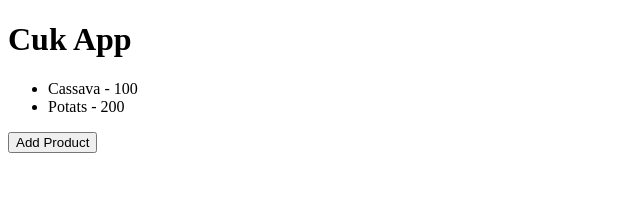
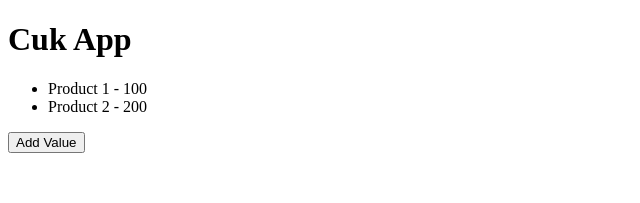
Before and after one commit to okellodaniel/Cuk, a React (Create React App) app in the folder client/: page / in a window 1280 px wide. Shown: the top 203 px of the page, without its empty margins (0-640 px from the left). Built offline with nearby package versions, Linux system fonts and the light colour scheme; no server answers.

Commit message:
Added cors

```diff
--- a/client/src/App.tsx
+++ b/client/src/App.tsx
@@ -1,11 +1,17 @@
-import { useState } from "react";
+import { useEffect, useState } from "react";
 
 function App() {
   // Creating a react hook (Storing in State)
   const [products, setProducts] = useState([
-    { name: 'Cassava', price: 100 },
-    { name: 'Potats', price: 200 }
+    { name: 'Product 1', price: 100 },
+    { name: 'Product 2', price: 200 }
   ])
+
+  useEffect(() => {
+    fetch("http://localhost:5106/api/products")
+      .then(response => response.json())
+      .then(data => setProducts(data))
+  }, [])
 
   // function addProduct() {
   //   setProducts([...products, { name: 'Potats', price: 344 }])
@@ -18,11 +24,11 @@ function App() {
     <div>
       <h1>Cuk App</h1>
       <ul>
-        {products.map((item, index) => {
-          return <li key={index}>{item.name} - {item.price}</li>
+        {products.map((product, index) => {
+          return <li key={index}> {product.name} - {product.price}</li>
         })}
       </ul>
-      <button onClick={addProduct}>Add Product</button>
+      <button onClick={addProduct}>Add Value</button>
     </div>
 
   );
```
Also changed, not shown: 3 other files (tests, documents, lock files or other folders).
